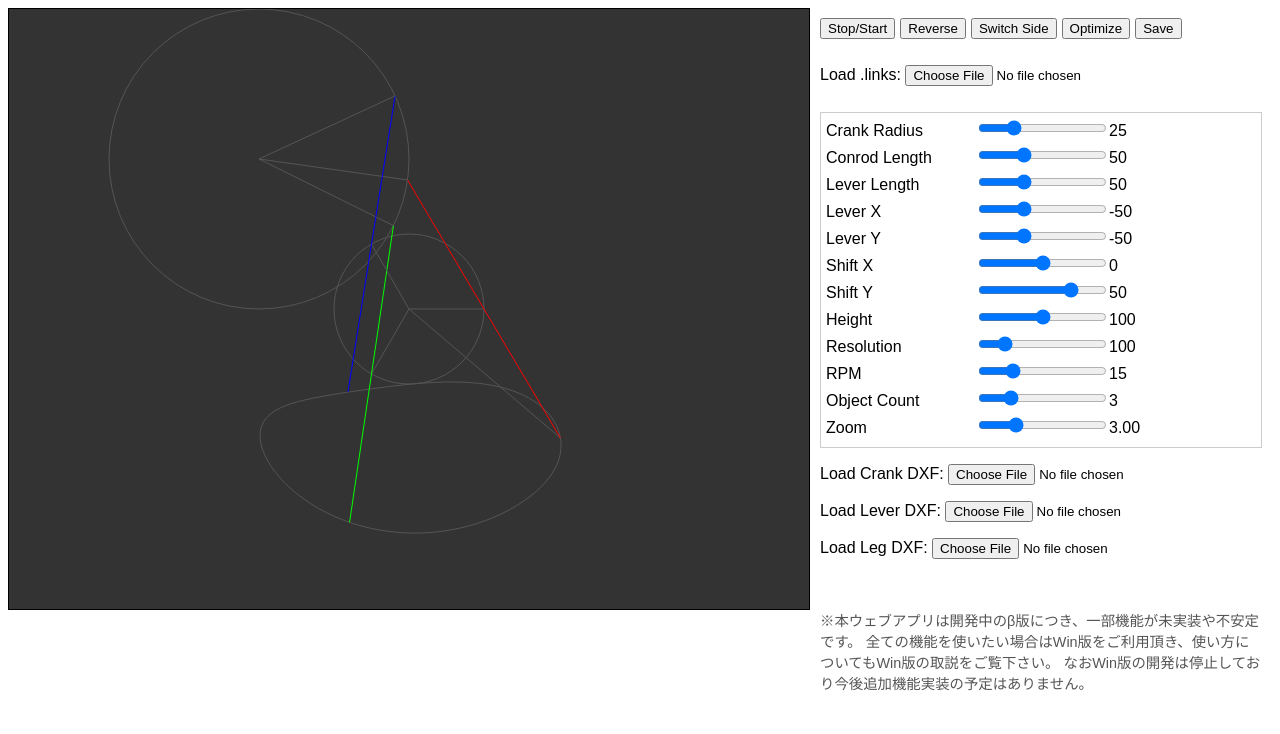
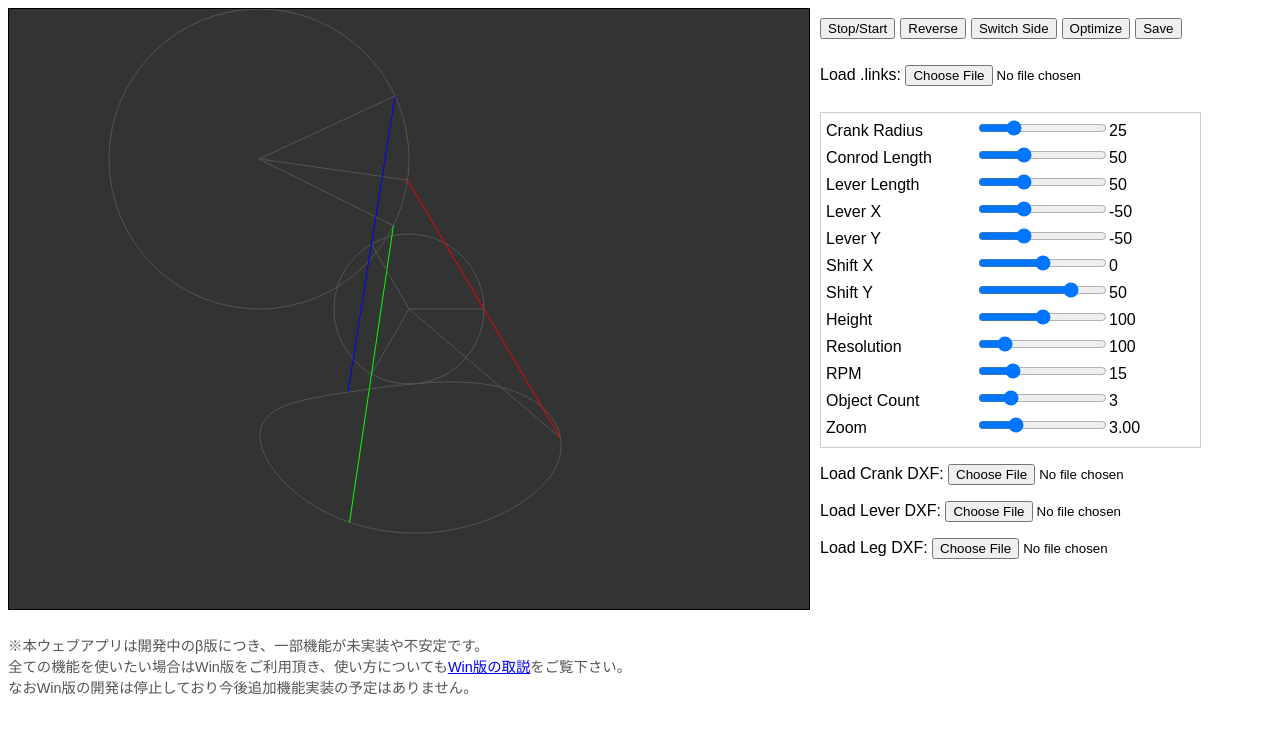
Before and after one commit to sin1n24/testLinks, a plain HTML site: page index.html in a window 1280 px wide. Drawn offline with Linux system fonts and the light colour scheme.

Commit message:
Update index.html

```diff
--- a/index.html
+++ b/index.html
@@ -17,6 +17,11 @@
 <body>
     <div>
         <canvas id="main-canvas" width="800" height="600"></canvas>
+        <div id="help-text-container" style="margin-top: 20px; font-size: 0.9em; color: #555;">
+            <p>※本ウェブアプリは開発中のβ版につき、一部機能が未実装や不安定です。</br>
+                全ての機能を使いたい場合はWin版をご利用頂き、使い方についても<a href="../Links.html">Win版の取説</a>をご覧下さい。</br>
+                なおWin版の開発は停止しており今後追加機能実装の予定はありません。</p>
+        </div>
     </div>
     <div id="ui-container">
         <div id="menu-bar">
@@ -33,11 +38,6 @@
             <p>Load Lever DXF: <input type="file" id="dxf-lever-input" class="dxf-input" data-part="lever"></p>
             <p>Load Leg DXF: <input type="file" id="dxf-leg-input" class="dxf-input" data-part="leg"></p>
         </div>
-        <div id="help-text-container" style="margin-top: 20px; font-size: 0.9em; color: #555;">
-            <p>※本ウェブアプリは開発中のβ版につき、一部機能が未実装や不安定です。
-                全ての機能を使いたい場合はWin版をご利用頂き、使い方についてもWin版の取説をご覧下さい。
-                なおWin版の開発は停止しており今後追加機能実装の予定はありません。</p>
-        </div>
     </div>
 
     <script src="datatypes.js"></script>
```
